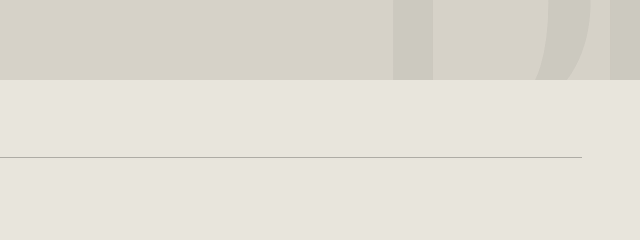
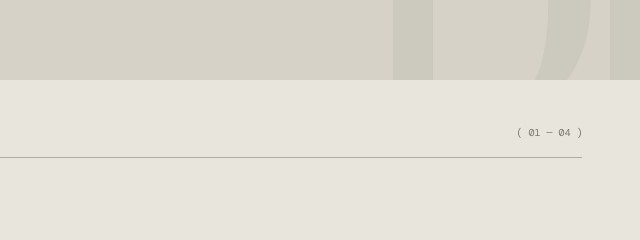
Before and after one commit to jpfagund/landing-page-studio-delficajuliana, a website built with Vite: page index.html in a window 1280 px wide. Shown: the part 1520-1760 px from the top of the page, 640-1280 px from the left. Built offline with nearby package versions, Linux system fonts and the light colour scheme; a web font is replaced by a local one.

Commit message:
restaura contagem de projetos (01-04)

```diff
--- a/index.html
+++ b/index.html
@@ -59,6 +59,7 @@
       <section class="projects" id="projetos">
         <div class="section-heading">
           <p class="eyebrow"><span></span> Projetos selecionados</p>
+          <p class="project-count">( 01 — 04 )</p>
         </div>
         <div class="project-carousel">
           <button class="carousel-arrow carousel-prev" type="button" aria-label="Projeto anterior">←</button>
```
